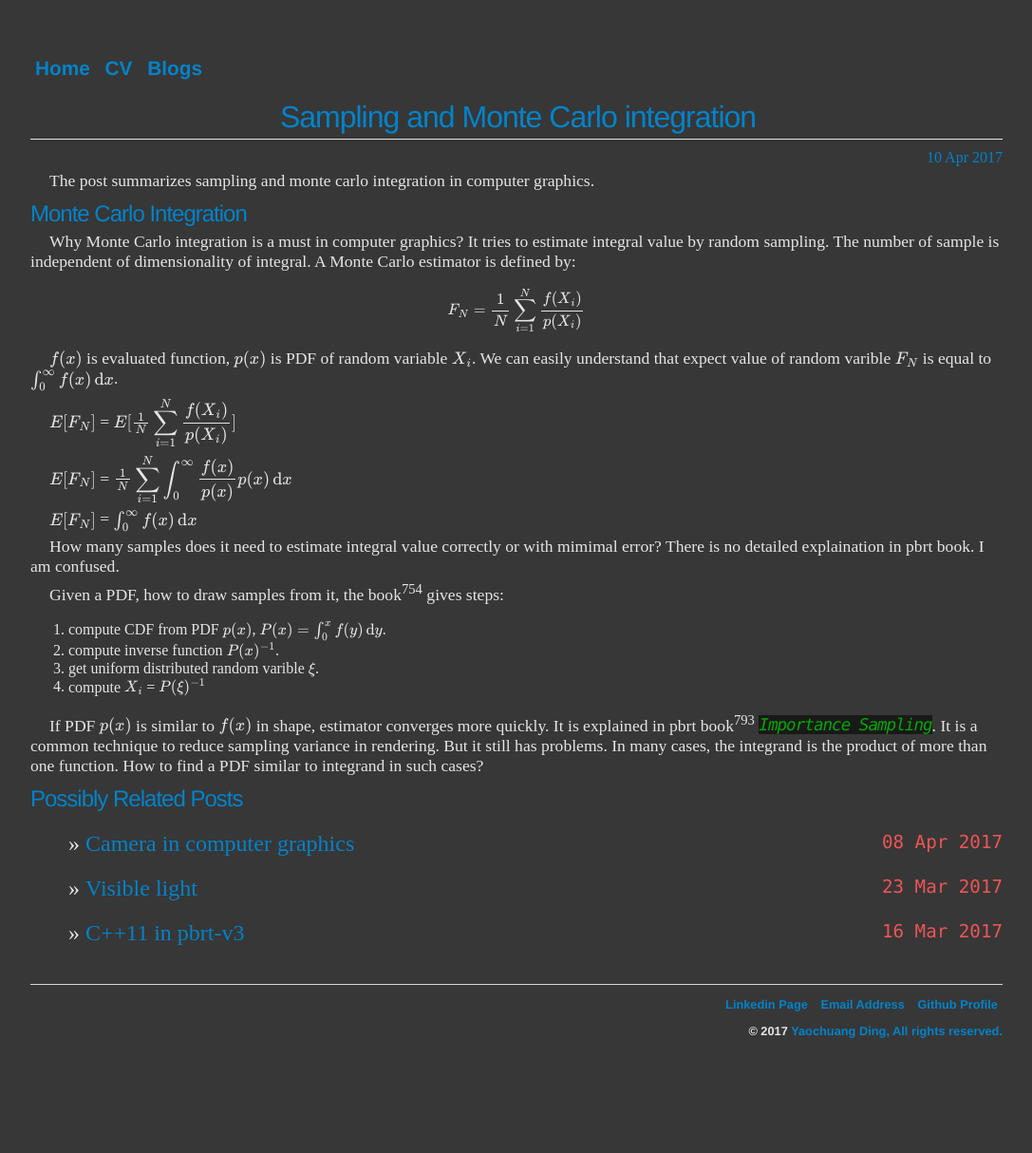
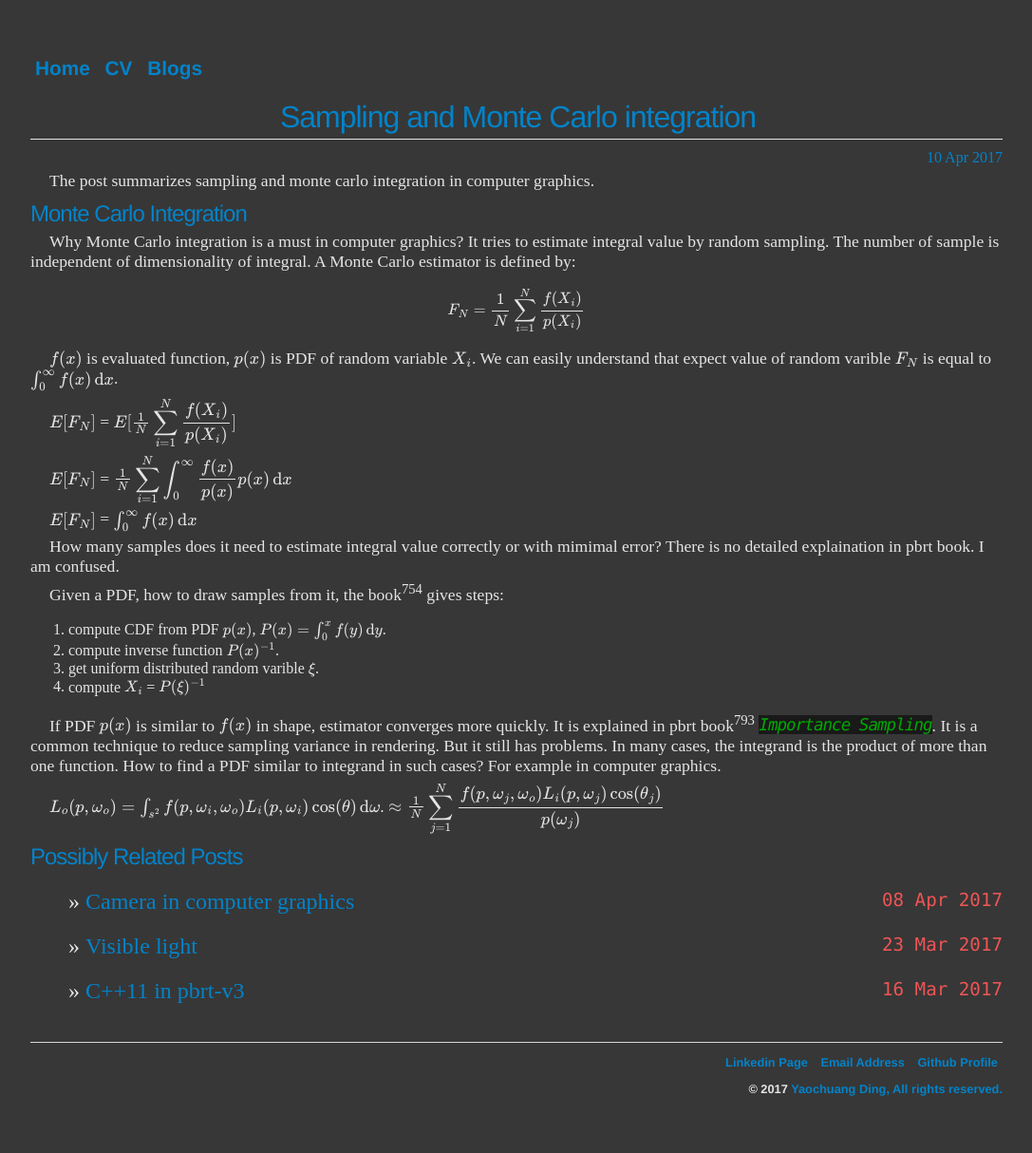
Before and after one commit to ychding11/ychding11.github.io, a Jekyll site: the page built from _posts/2017-04-10-sampling-pbrt-v3.md, in a window 1280 px wide. Shown: the whole page at 95% size, without its empty margins (96-1183 px from the left). Built offline with Jekyll 4.4.1, drawn with Linux system fonts in a browser that asks for light colours; formulas are drawn with MathJax 3; before the commit the page ends 1153 px from its top, so only the background shows below that.

Commit message:
add monte carlo integal for reflection equaltion.

```diff
--- a/_posts/2017-04-10-sampling-pbrt-v3.md
+++ b/_posts/2017-04-10-sampling-pbrt-v3.md
@@ -35,4 +35,8 @@ Given a PDF, how to draw samples from it, the book<sup>754</sup> gives steps:
 
 If PDF $$p(x)$$ is similar to $$f(x)$$ in shape, estimator converges more quickly. It is explained in pbrt book<sup>793</sup>
 *Importance Sampling*. It is a common technique to reduce sampling variance in rendering. But it still has problems. In many
-cases, the integrand is the product of more than one function. How to find a PDF similar to integrand in such cases?
+cases, the integrand is the product of more than one function. How to find a PDF similar to integrand in such cases? For
+example in computer graphics.
+
+$$L_o(p,\omega_o)=\int_{\mathcal{s}^2} f(p,\omega_i,\omega_o) L_i(p,\omega_i) \cos(\theta) \, \mathrm{d}\omega $$.
+$$\approx \frac{1}{N} \displaystyle\sum_{j=1}^{N} \frac{f(p,\omega_j,\omega_o) L_i(p,\omega_j) \cos(\theta_j) }{p(\omega_j)} $$
```
